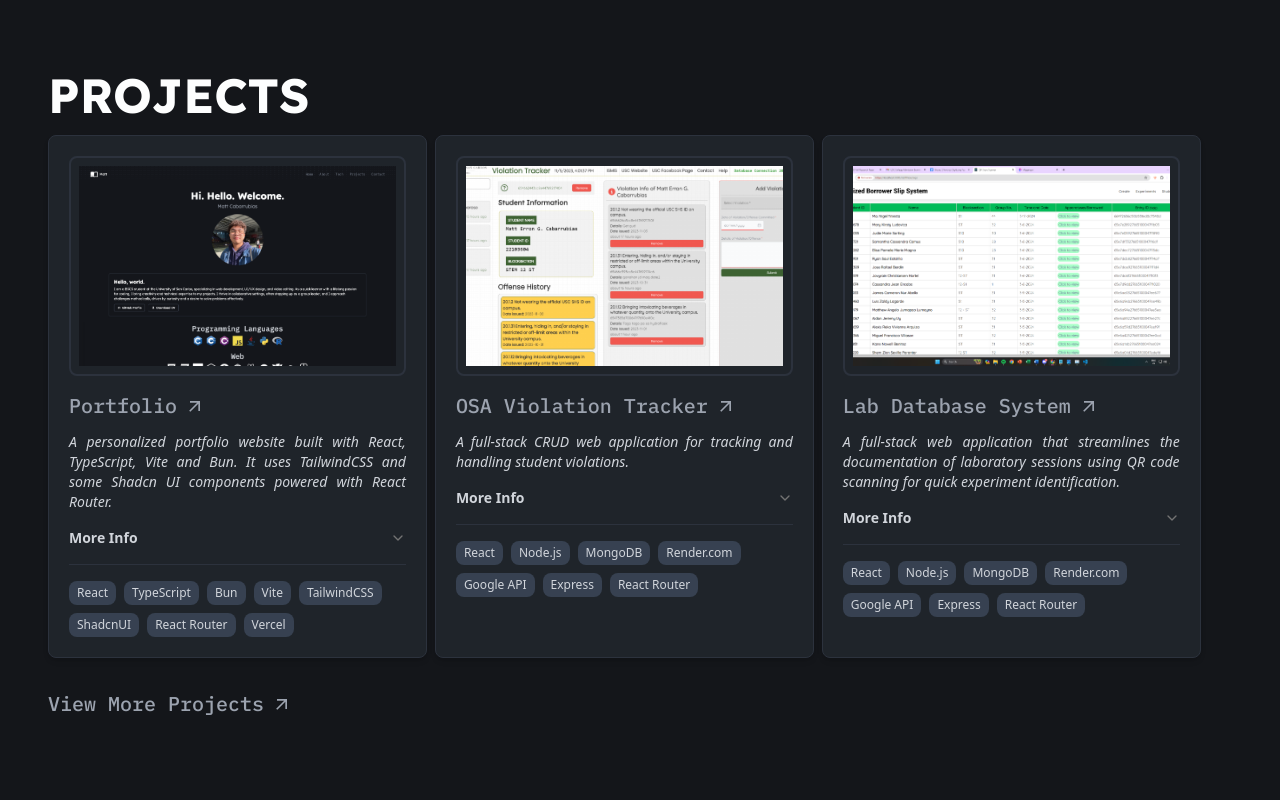
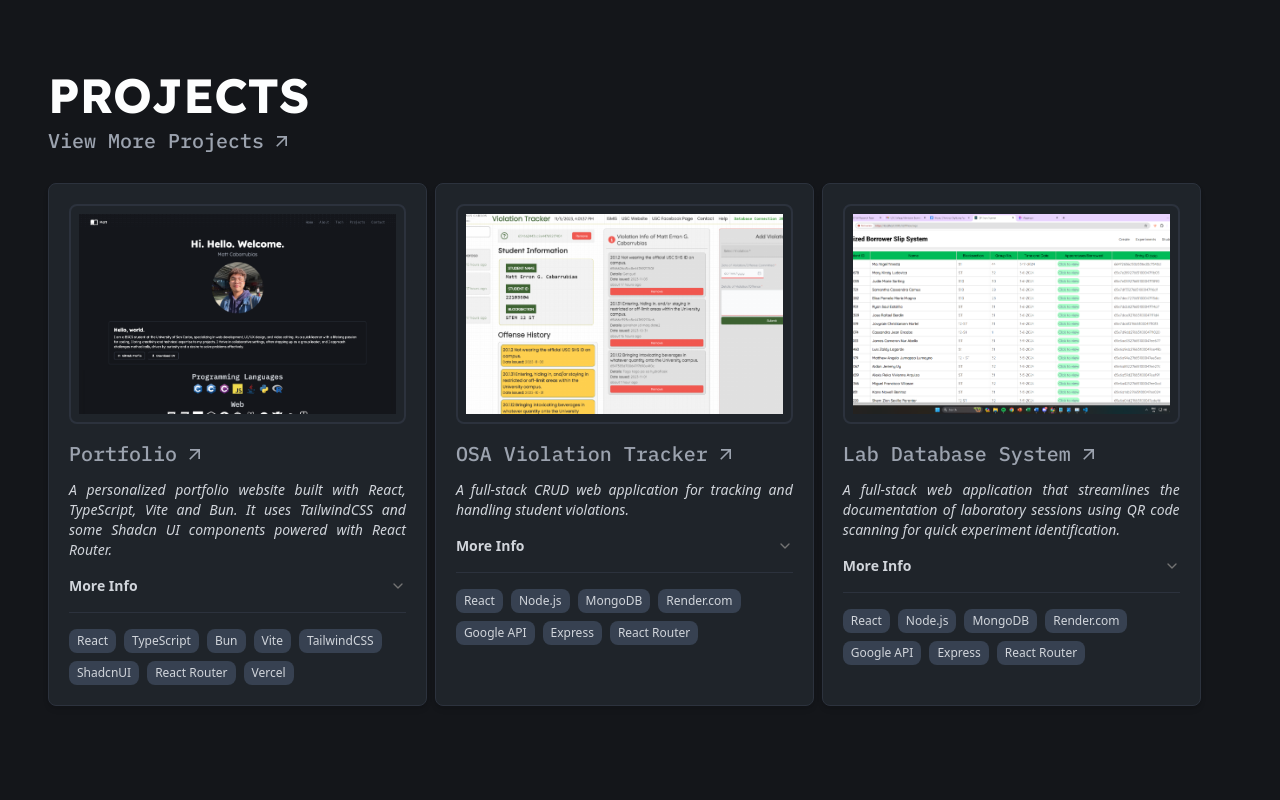
Before and after one commit to devliqht/portfolio, a React (Vite) app: page / in a window 1280 px wide. Shown: the part 1340-2140 px from the top of the page. Built offline with nearby package versions, Linux system fonts and the light colour scheme.

Commit message:
PROJECTS: Improve ProjectsRender.tsx

```diff
--- a/src/components/ProjectsRender.tsx
+++ b/src/components/ProjectsRender.tsx
@@ -1,20 +1,41 @@
 import { AnimatedContainer, BasicContainer, ProjectsContainer } from "@/components/Containers";
 import { Project, projects } from '@/pages/data/ProjectsData';
+import { Link } from "react-router-dom";
+import { MdArrowOutward } from "react-icons/md";
 
 interface ProjectsRenderProps {
     renderCount: number;
     animateDelay?: number;
     title?: string;
     data?: Project[];
+    showMore?: boolean;
 }
 
-const ProjectsRender: React.FC<ProjectsRenderProps> = ({renderCount = 0, animateDelay = 0, title = "PROJECTS", data = projects}) => {
+const ProjectsRender: React.FC<ProjectsRenderProps> = ({
+  renderCount = 0,
+  animateDelay = 0,
+  title = "PROJECTS",
+  data = projects,
+  showMore = true,
+}) => {
   return (
       <AnimatedContainer delay={animateDelay}>
         <BasicContainer className="border-none" noPadding={true}>
-          <h3 className="text-3xl md:text-5xl text-[var(--white)] lexend-deca-700 md:text-left mb-4 w-full" id="projects">
+          <h3 className={`text-3xl md:text-5xl text-[var(--white)] lexend-deca-700 ${showMore ? '' : 'mb-4'} md:text-left w-full`} id="projects">
             {title}
           </h3>
+            {showMore && (
+              <div className="text-white ibm-plex-mono-medium flex flex-row justify-start mt-2 mb-4">
+                <Link
+                    to="/projects"
+                    className="flex flex-row items-center gap-2 text-xl text-gray-400 ibm-plex-mono-medium mb-3 relative group"
+                >
+                    View More Projects
+                    <MdArrowOutward />
+                    <span className="absolute bottom-[-4px] left-0 h-[2px] w-0 bg-gray-400 transition-all duration-300 group-hover:w-[240px]"></span>
+                </Link>
+            </div>
+          )}
           <div className="flex flex-col md:flex-row flex-wrap gap-8 md:gap-2 mb-4 w-full">
             {data.slice(0, renderCount).map((project, index) => (
               <ProjectsContainer
@@ -28,7 +49,7 @@ const ProjectsRender: React.FC<ProjectsRenderProps> = ({renderCount = 0, animate
               </ProjectsContainer>
             ))}
           </div>
-          <div className="text-white ibm-plex-mono-medium flex flex-row justify-end"></div>
+          <div className="p-4"></div>
         </BasicContainer>
       </AnimatedContainer>
   );
--- a/src/pages/Hero.tsx
+++ b/src/pages/Hero.tsx
@@ -48,23 +48,14 @@ const Hero = () => {
         <AnimatedContainer delay={900}>
             <BasicContainer className="border-none">
                 <ProjectsRender renderCount={3}></ProjectsRender>
-                <div className="text-white ibm-plex-mono-medium flex flex-row justify-start">
-                    <Link
-                        to="/projects"
-                        className="flex flex-row items-center gap-2 text-xl text-gray-400 ibm-plex-mono-medium mb-3 relative group"
-                    >
-                        View More Projects
-                        <MdArrowOutward />
-                        <span className="absolute bottom-[-4px] left-0 h-[2px] w-0 bg-gray-400 transition-all duration-300 group-hover:w-[240px]"></span>
-                    </Link>
-                </div>
             </BasicContainer>
         </AnimatedContainer>
         <AnimatedContainer delay={1000}>
             <BasicContainer className="border-none">
-            <h3 className="text-3xl md:text-5xl text-[var(--white)] lexend-deca-700 md:text-left mb-4 w-full" id="projects">
+            <h3 className="text-3xl md:text-5xl text-[var(--white)] lexend-deca-700 md:text-left mb-2 w-full" id="projects">
                 CONTACT ME
             </h3>
+            <h2 className="text-2xl text-gray-400 lexend-deca-300">I'd be happy to hear from you!</h2>
             </BasicContainer>
         </AnimatedContainer>
         </div>
--- a/src/pages/Projects.tsx
+++ b/src/pages/Projects.tsx
@@ -4,8 +4,8 @@ import { UIDesigns } from "./data/ProjectsData";
 const Projects = () => {
     return (
         <div className="h-full flex flex-col justify-center md:items-center p-4 md:p-6">
-            <ProjectsRender renderCount={6} animateDelay={100}></ProjectsRender>
-            <ProjectsRender data={UIDesigns} renderCount={3} title="UI Designs" animateDelay={300}></ProjectsRender>
+            <ProjectsRender renderCount={6} animateDelay={100} showMore={false}></ProjectsRender>
+            <ProjectsRender data={UIDesigns} renderCount={3} title="UI Designs" animateDelay={300} showMore={false}></ProjectsRender>
         </div>
     )
 }
```
